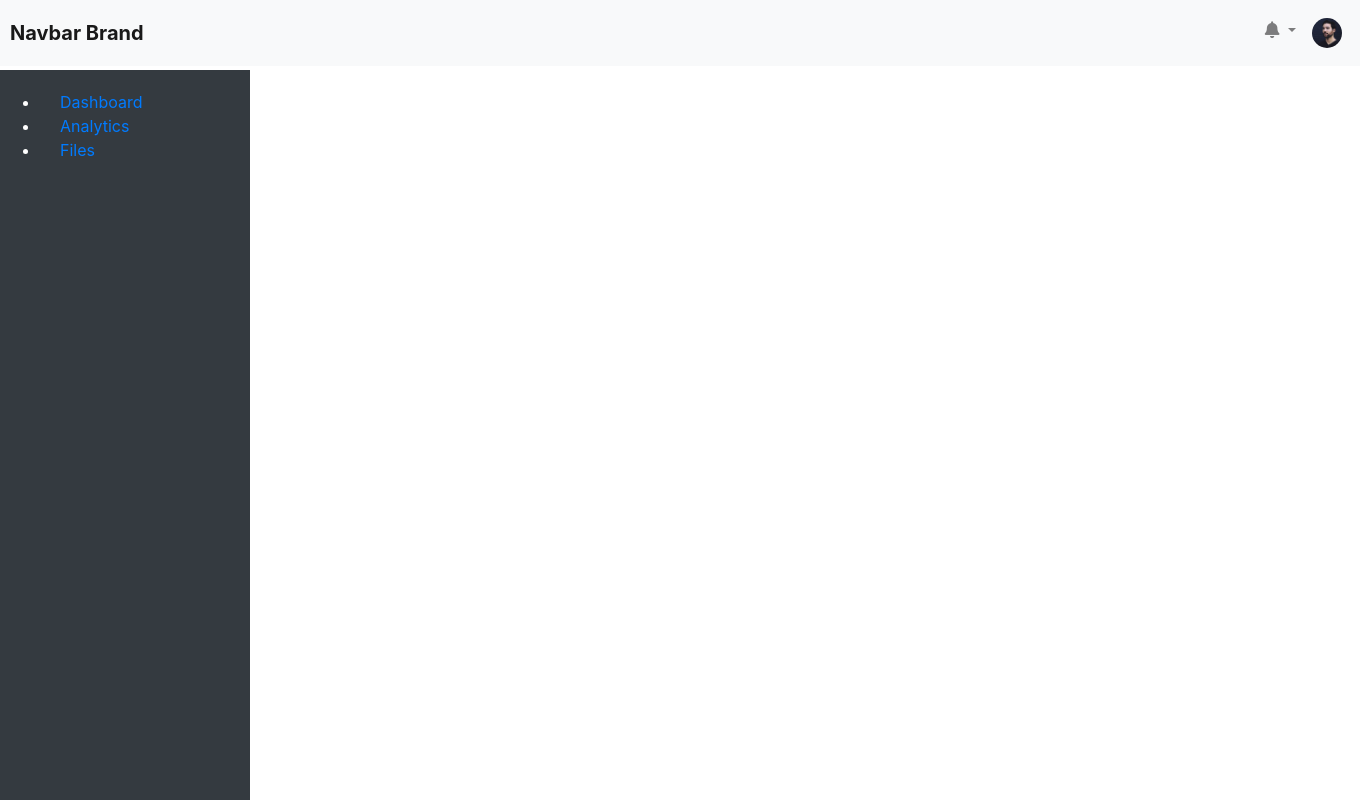
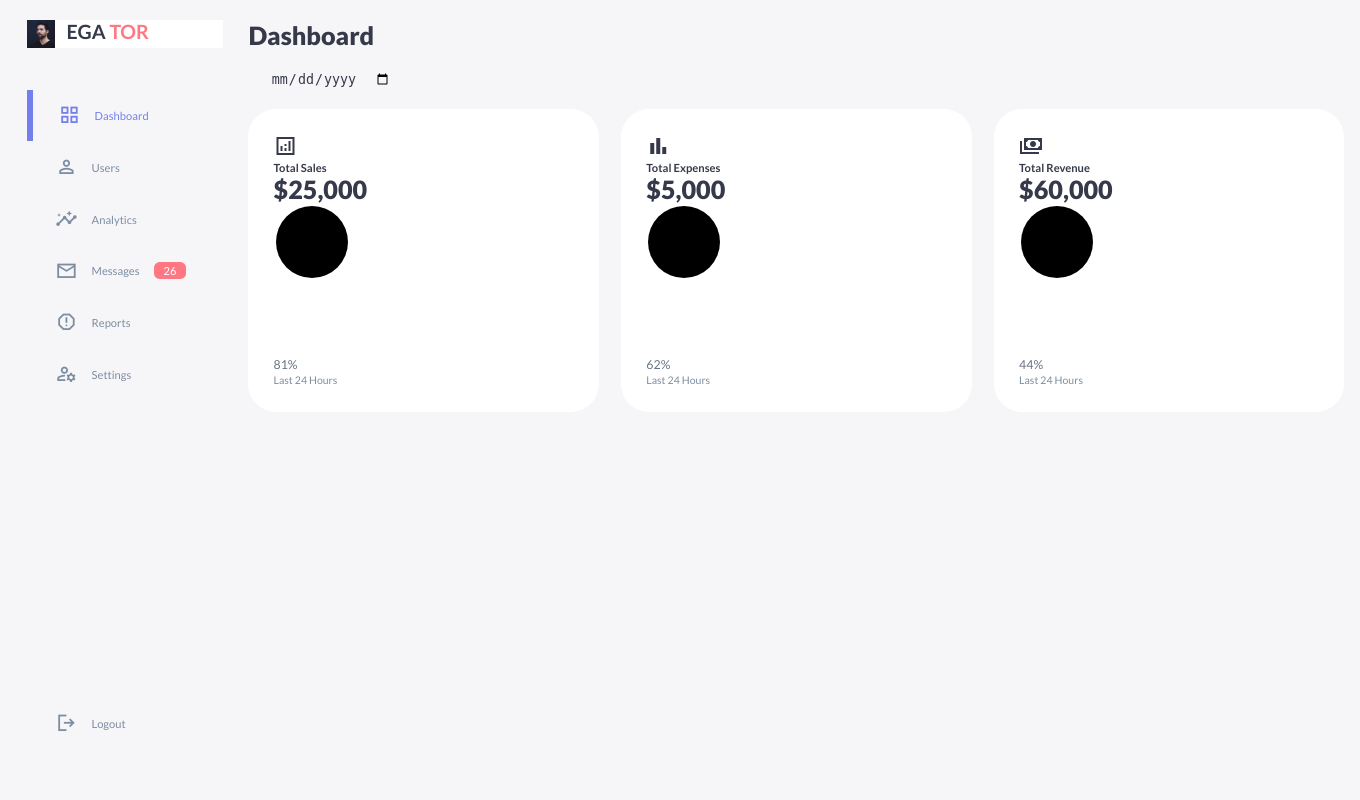
Before and after one commit to MavModz/pop, a Flask app: page /admin in a window 1360 px wide. Run offline with Flask 3, Linux system fonts and the light colour scheme; some libraries are stand-ins or nearby versions.

Commit message:
New Dashboard Creation

```diff
--- a/static/css/admin_dashboard.css
+++ b/static/css/admin_dashboard.css
@@ -1,69 +1,264 @@
-/* Custom CSS for Navbar */
-.navbar {
-    background-color: #333; /* Use a dark color */
-    /* Uncomment the following lines to use a gradient color */
-    /* background: linear-gradient(to right, #000000, #333333); */
-    /* background-color: #f8f9fa; */
-    /* Set the background color */
-    padding: 10px;
-    /* Add some padding to the navbar */
+@import url('https://fonts.googleapis.com/css2?family=Lato:wght@300;400;700;900&display=swap');
+
+/* ROOT VARIABLES */
+
+:root {
+    --color-primary: #7380ec;
+    --color-danger: #ff7782;
+    --color-success: #41f1b6;
+    --color-warning: #ffbb55;
+    --color-white: #fff;
+    --color-info-dark: #7d8da1;
+    --color-info-light: #dce1eb;
+    --color-dark: #363949;
+    --color-light: #rgba(132, 139, 200, 0.18);
+    --color-primary-variant: #111e88;
+    --color-dark-variant: #677483;
+    --color-background: #f6f6f9;
+
+    --card-border-radius: 2rem;
+    --border-radius-1: 0.4rem;
+    --border-radius-2: 0.8rem;
+    --border-radius-3: 1.2rem;
+
+    --card-padding: 1.8rem;
+    --padding-1: 1.2rem;
+
+    --box-shadow: 0 2rem 3rem var(--color-light);
 }
 
-.navbar-brand {
-    font-weight: bold;
-    /* Set the font weight of the brand text */
+* {
+    margin: 0;
+    padding: 0;
+    outline: 0;
+    appearance: none;
+    border: 0;
+    text-decoration: none;
+    list-style: none;
+    box-sizing: border-box;
 }
 
-.navbar-toggler-icon {
-    /* Add custom styles to the navbar toggler icon if needed */
-    color: #000;
-    /* Set the color of the toggler icon */
-    font-size: 24px;
-    /* Set the font size of the toggler icon */
+html {
+    font-size: 14px;
 }
 
-/* Custom CSS for Sidebar */
-.sidebar {
-    width: 250px;
-    /* Set the width of the sidebar */
-    background-color: #343a40;
-    /* Set the background color of the sidebar */
-    color: #fff;
-    /* Set the text color of the sidebar */
-    padding-top: 20px;
-    /* Add some padding to the top of the sidebar */
-    position: fixed;
-    /* Fix the position of the sidebar */
-    top: 70px;
-    /* Set the top position to start after the height of the navbar */
-    left: 0;
-    /* Set the left position to 0 */
-    bottom: 0;
-    /* Set the bottom position to 0 */
+body {
+    width: 100vw;
+    height: 100vh;
+    font-family: 'Lato', sans-serif;
+    font-size: 0.88rem;
+    background: var(--color-background);
+    user-select: none;
+    overflow-x: hidden;
+    color: var(--color-dark);
 }
 
-.side-navbar-nav {
-    flex-direction: column;
-    /* Set the flex direction of the navbar items to column */
+.container {
+    display: grid;
+    width: 96%;
+    margin: 0 auto;
+    gap: 1.8rem;
+    grid-template-columns: 14rem auto 23rem;
 }
 
-.side-nav-link {
-    padding: 10px 20px;
-    /* Add some padding to the navbar links */
+a {
+    color: var(--color-dark);
 }
 
-/* Custom CSS for Profile Image */
-.profile-image {
-    width: 30px;
-    /* Set the width of the profile image */
-    height: 30px;
-    /* Set the height of the profile image */
-    border-radius: 50%;
-    /* Set the border radius to make it circular */
-    object-fit: cover;
-    /* Set the object-fit property to cover for image scaling */
+img {
+    display: block;
+    width: 800;
 }
 
-.fas.fa-bell {
-    font-size: 1.05em; /* set your desired font size here */
+h1 {
+    font-weight: 800;
+    font-size: 1.8rem;
 }
+
+h2 {
+    font-size: 1.4rem;
+}
+
+h3 {
+    font-size: 0.8rem;
+}
+
+h4 {
+    font-size: 0.8rem;
+}
+
+h5 {
+    font-size: 0.77rem;
+}
+
+small {
+    font-size: 0.75rem;
+}
+
+.profile-photo {
+    width: 2.8rem;
+    height: 2.8rem;
+    border-radius: 50%;
+    overflow: hidden;
+}
+
+.text-muted {
+    color: var(--color-info-dark);
+}
+
+p {
+    color: var(--color-dark-variant);
+}
+
+b {
+    color: var(--color-dark);
+}
+
+.primary {
+    color: var(--color-primary);
+}
+
+.danger {
+    color: var(--color-danger);
+}
+
+.success {
+    color: var(--color-success);
+}
+
+.warning {
+    color: var(--color-warning);
+}
+
+aside {
+    height: 100vh;
+}
+
+aside .top {
+    background: white;
+    display: flex;
+    align-items: center;
+    justify-content: space-between;
+    margin-top: 1.4rem;
+}
+
+aside .logo {
+    display: flex;
+    gap: 0.8rem;
+}
+
+aside .logo img {
+    width: 2rem;
+    height: 2rem;
+}
+
+aside .close {
+    display: none;
+}
+
+/* SIDEBAR */
+aside .sidebar {
+    display: flex;
+    flex-direction: column;
+    height: 86vh;
+    position: relative;
+    top: 3rem;
+}
+
+aside h3 {
+    font-weight: 500;
+}
+
+aside .sidebar a {
+    display: flex;
+    color: var(--color-info-dark);
+    margin-left: 2rem;
+    gap: 1rem;
+    align-items: center;
+    position: relative;
+    height: 3.7rem;
+    transition: all 300ms ease;
+}
+
+aside .sidebar a span {
+    font-size: 1.6rem;
+    transition: all 300ms ease;
+}
+
+aside .sidebar a:last-child {
+    position: absolute;
+    bottom: 2rem;
+    width: 100%;
+}
+
+aside .sidebar a.active {
+    background: var(--color-light);
+    color: var(--color-primary);
+    margin-left: 0;
+}
+
+aside .sidebar a.active::before {
+    content: '';
+    width: 6px;
+    height: 100%;
+    background: var(--color-primary);
+}
+
+aside .sidebar a.active span {
+    color: var(--color-primary);
+    margin-left: calc(1rem - 3px);
+}
+
+aside .sidebar a:hover {
+    color: var(--color-primary);
+}
+
+aside .sidebar a:hover span {
+    margin-left: 1rem;
+}
+
+aside .sidebar .message-count {
+    background-color: var(--color-danger);
+    color: var(--color-white);
+    padding: 2px 10px;
+    font-size: 11px;
+    border-radius: var(--border-radius-1);
+}
+
+
+/* MAIN */
+main {
+    margin-top: 1.4rem;
+}
+
+main .date{
+    display: inline-block;
+    background-color: var(--color-light);
+    border-radius: var(--border-radius-1);
+    margin-top: 1rem;
+    padding: 0.5rem 1.6rem;
+}
+
+main .date input[type="date"] {
+    background: transparent;
+    color: var(--color-dark);
+}
+
+main .insights {
+    display: grid;
+    grid-template-columns: repeat(3, 1fr);
+    gap: 1.6rem;
+}
+
+main .insights > div {
+    background: var(--color-white);
+    padding: var(--card-padding);
+    border-radius: var(--card-border-radius);
+    margin-top: 1rem;
+    box-shadow: var(--box-shadow);
+    transition: all 300ms ease;
+}
+
+main .insights > div:hover {
+    box-shadow: none;
+}
--- a/templates/admin_dashboard.html
+++ b/templates/admin_dashboard.html
@@ -3,74 +3,136 @@
 
 <head>
     <meta charset="UTF-8">
+    <meta http-equiv="X-UA-Compatible" content="IE=edge">
+    <meta name="viewport" content="width=device-width, initial-scale=1.0">
     <title>Admin Dashboard</title>
-        <!-- Include Bootstrap CSS -->
-        <!-- Include Bootstrap CSS -->
-        <link href="https://stackpath.bootstrapcdn.com/bootstrap/4.3.1/css/bootstrap.min.css" rel="stylesheet">
-        <!-- Include Font Awesome CSS -->
-        <link href="https://cdnjs.cloudflare.com/ajax/libs/font-awesome/5.15.3/css/all.min.css" rel="stylesheet">
-        <!-- <link href="{{url_for('static', filename='css/style.css')}}" rel="stylesheet" type="text/css" /> -->
-        <link href="{{url_for('static', filename='css/admin_dashboard.css')}}" rel="stylesheet" type="text/css" />
+
+    <!--Material Icons-->
+    <link href="https://fonts.googleapis.com/icon?family=Material+Icons" rel="stylesheet">
+    <link rel="stylesheet" href="https://fonts.googleapis.com/css2?family=Material+Symbols+Sharp" />
+    <!--Admin StyleSheet-->
+    <link rel="stylesheet" href=" {{ url_for('static', filename='css/admin_dashboard.css')}} ">
+
 </head>
 
 <body>
-        <!-- Navbar -->
-        <nav class="navbar navbar-expand-lg navbar-light bg-light">
-            <a class="navbar-brand" href="#">Navbar Brand</a>
-            <button class="navbar-toggler" type="button" data-toggle="collapse" data-target="#navbarNav"
-                aria-controls="navbarNav" aria-expanded="false" aria-label="Toggle navigation">
-                <span class="navbar-toggler-icon"></span>
-            </button>
-            <div class="collapse navbar-collapse" id="navbarNav">
-                <ul class="navbar-nav ml-auto">
-                    <li class="nav-item dropdown">
-                        <a class="nav-link dropdown-toggle" href="#" id="bellDropdown" role="button" data-toggle="dropdown"
-                            aria-haspopup="true" aria-expanded="false">
-                            <i class="fas fa-bell"></i>
-                        </a>
-                        <div class="dropdown-menu dropdown-menu-right" aria-labelledby="bellDropdown">
-                            <a class="dropdown-item" href="#">Notification 1</a>
-                            <a class="dropdown-item" href="#">Notification 2</a>
-                            <a class="dropdown-item" href="#">Notification 3</a>
-                            <a class="dropdown-item" href="#">Notification 4</a>
+    <div class="container">
+        <aside>
+            <div class="top">
+                <div class="logo">
+                    <img src="{{ url_for('static', filename='img/user-2.jpg')}}">
+                    <h2>EGA <span class="danger">TOR</span></h2>
                 </div>
-                    </li>
-                    <li class="nav-item dropdown">
-                        <a class="nav-link" href="#" id="profileDropdown" role="button"
-                            data-toggle="dropdown" aria-haspopup="true" aria-expanded="false">
-                            <img src="{{ url_for('static', filename='img/user-2.jpg') }}" alt="Profile Image"
-                                class="profile-image">
-                        </a>
-                        <div class="dropdown-menu dropdown-menu-right" aria-labelledby="profileDropdown">
-                            <a class="dropdown-item" href="#">Profile</a>
-                            <a class="dropdown-item" href="#">Settings</a>
-                            <div class="dropdown-divider"></div>
-                            <a class="dropdown-item" href="#">Logout</a>
+                <div class="close" id="close-btn">
+                    <span class="material-symbols-sharp">close</span>
                 </div>
-                    </li>
-                </ul>
-            </div>
-        </nav>
-
-        <!-- Sidebar -->
-        <div class="sidebar">
-            <nav class="side-navbar">
-                <ul class="side-navbar-nav">
-                    <li class="side-nav-item">
-                        <a class="side-nav-link" href="#">Dashboard</a>
-                    </li>
-                    <li class="side-nav-item">
-                        <a class="side-nav-link" href="#">Analytics</a>
-                    </li>
-                    <li class="side-nav-item">
-                        <a class="side-nav-link" href="#">Files</a>
-                    </li>
-                </ul>
-            </nav>
             </div>
 
-        <!-- Include Bootstrap and Font Awesome JS files -->
-    <script src="https://code.jquery.com/jquery-3.3.1.slim.min.js"></script>
-    <script src="https://cdn.jsdelivr.net/npm/@popperjs/core@2.11.6/dist/umd/popper.min.js"></script>
-    <script src="https://stackpath.bootstrapcdn.com/bootstrap/4.3.1/js/bootstrap.min.js"></script>
-</body
+            <div class="sidebar">
+                <a href="#" class="active">
+                    <span class="material-symbols-sharp">grid_view</span>
+                    <h3>Dashboard</h3>
+                </a>
+
+                <a href="#">
+                    <span class="material-symbols-sharp">person</span>
+                    <h3>Users</h3>
+                </a>
+
+                <a href="#">
+                    <span class="material-symbols-sharp">insights</span>
+                    <h3>Analytics</h3>
+                </a>
+
+                <a href="#">
+                    <span class="material-symbols-sharp">mail</span>
+                    <h3>Messages</h3>
+                    <span class="message-count">26</span>
+                </a>
+
+                <a href="#">
+                    <span class="material-symbols-sharp">report</span>
+                    <h3>Reports</h3>
+                </a>
+
+                <a href="#">
+                    <span class="material-symbols-sharp">manage_accounts</span>
+                    <h3>Settings</h3>
+                </a>
+
+                <a href="#">
+                    <span class="material-symbols-sharp">logout</span>
+                    <h3>Logout</h3>
+                </a>
+            </div>
+        </aside>
+        <!--END OF ASIDE-->
+        <main>
+            <h1>Dashboard</h1>
+            <div class="date">
+                <input type="date">
+            </div>
+            <div class="insights">
+                <div class="sales">
+                    <span class="material-symbols-sharp">analytics</span>
+                    <div class="middle">
+                        <div class="left">
+                            <h3>Total Sales</h3>
+                            <h1>$25,000</h1>
+                        </div>
+                        <div class="progress">
+                            <svg>
+                                <circle cx="38" cy="38" r="36"></circle>
+                            </svg>
+                            <div class="number">
+                                 <p>81%</p>
+                            </div>
+                        </div>
+                    </div>
+                    <small class="text-muted">Last 24 Hours</small>
+                </div>
+                <!--END OF 1st CARD-->
+                <div class="expenses">
+                    <span class="material-symbols-sharp">bar_chart</span>
+                    <div class="middle">
+                        <div class="left">
+                            <h3>Total Expenses</h3>
+                            <h1>$5,000</h1>
+                        </div>
+                        <div class="progress">
+                            <svg>
+                                <circle cx="38" cy="38" r="36"></circle>
+                            </svg>
+                            <div class="number">
+                                 <p>62%</p>
+                            </div>
+                        </div>
+                    </div>
+                    <small class="text-muted">Last 24 Hours</small>
+                </div>
+                <!--END OF 2nd CARD-->
+                <div class="income">
+                    <span class="material-symbols-sharp">payments</span>
+                    <div class="middle">
+                        <div class="left">
+                            <h3>Total Revenue</h3>
+                            <h1>$60,000</h1>
+                        </div>
+                        <div class="progress">
+                            <svg>
+                                <circle cx="38" cy="38" r="36"></circle>
+                            </svg>
+                            <div class="number">
+                                 <p>44%</p>
+                            </div>
+                        </div>
+                    </div>
+                    <small class="text-muted">Last 24 Hours</small>
+                </div>
+                <!--END OF 3rd CARD-->
+            </div>
+        </main>
+    </div>
+</body>
+
+</html>
```
Lines whose indentation alone changed are shown as unchanged.
